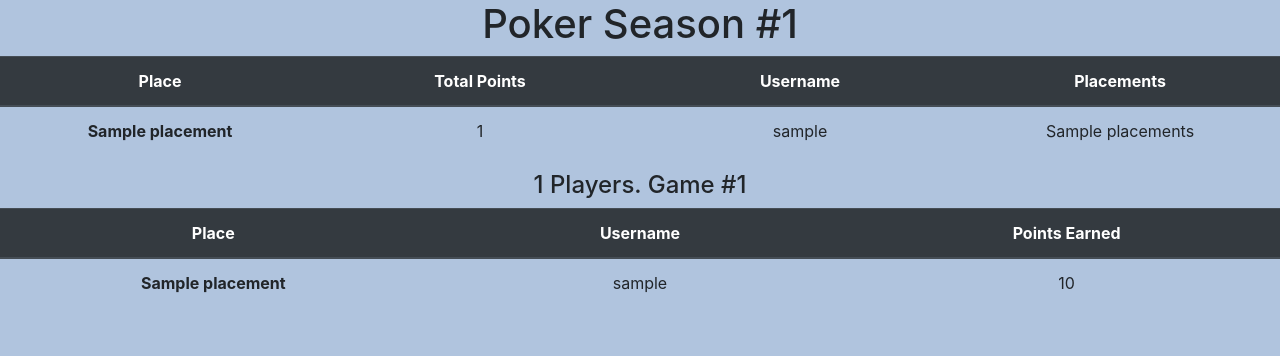
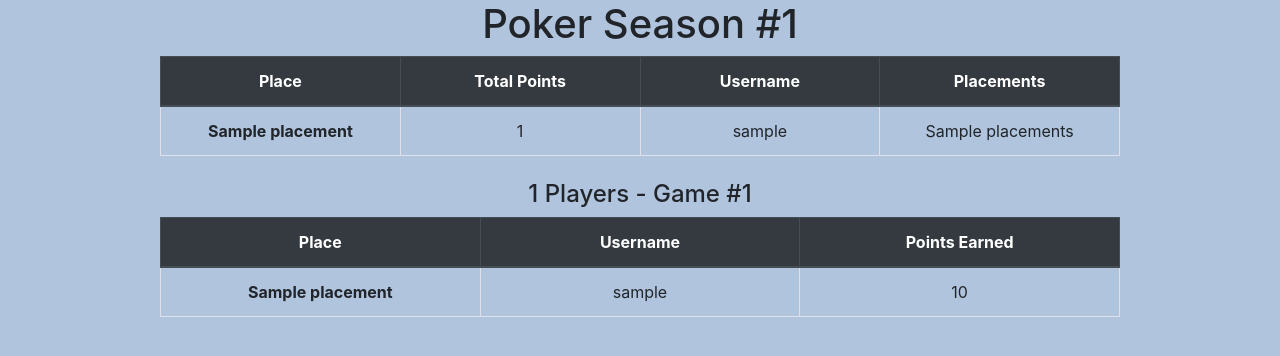
Before and after one commit to yass8n/poker-season, a Flask app: template app/templates/index.html in a window 1280 px wide. Shown: the top 356 px of the page. Run offline with Flask 2, Linux system fonts and the light colour scheme; the template is opened without the code that fills it: most values are stand-ins (such as "Sample title", 1, 10 or a date in 2020); some libraries are stand-ins or nearby versions.

Commit message:
UI making table width only 75%

```diff
--- a/app/static/css/main.css
+++ b/app/static/css/main.css
@@ -5,7 +5,18 @@ th, td {
     text-align: center;
 }
 
-table {
-  /*  Makes all the columns have the same width */
-  table-layout: fixed ;
+.table {
+     /*  Makes all the columns have the same width */
+    table-layout: fixed ;
+    width: 75%;
+      /*  centers the table */
+    margin: auto;
 }
+
+/* Divider */
+hr {
+    margin-top: 1rem;
+    margin-bottom: 1rem;
+    border: 0;
+    border-top: 2px solid #343a40;
+}
--- a/app/templates/index.html
+++ b/app/templates/index.html
@@ -1,7 +1,7 @@
 {% extends 'base.html' %}
 {% block content %}
 <h1 class="text-center">Poker Season #{{season_number}}</h1>
-<table class="table table-hover">
+<table class="table table-hover table-bordered table-curved">
    <thead class="thead-dark">
       <tr>
          <th scope="col">Place</th>
@@ -22,8 +22,9 @@
    </tbody>
 </table>
 {% for items in game_results.values() %}
-<h4 class="text-center">{{items[0].total_players}} Players. Game #{{items[0].game_number}}</h4>
-<table class="table table-hover">
+<br>
+<h4 class="text-center">{{items[0].total_players}} Players - Game #{{items[0].game_number}}</h4>
+<table class="table table-hover table-bordered">
    <thead class="thead-dark">
       <tr>
          <th scope="col">Place</th>
```
